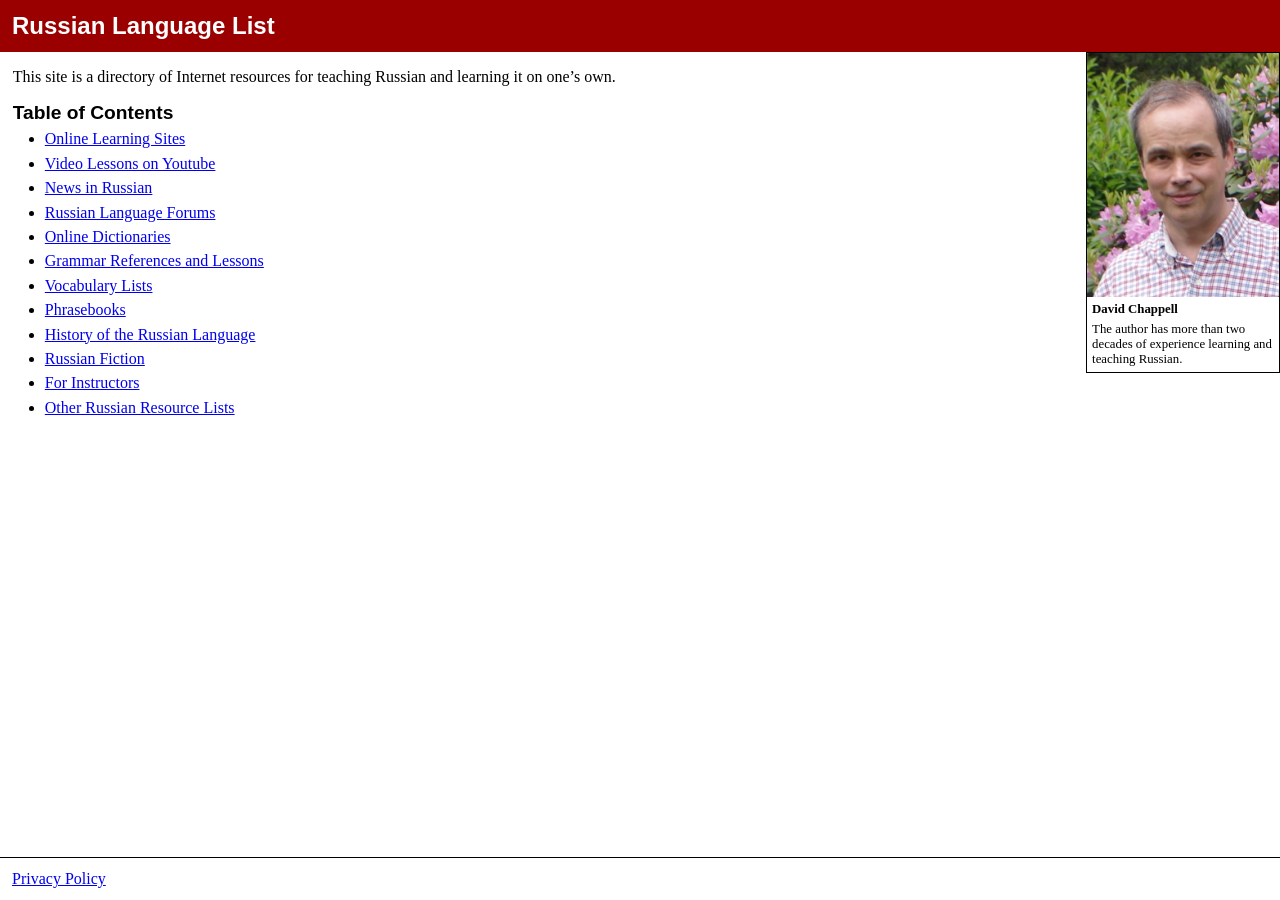
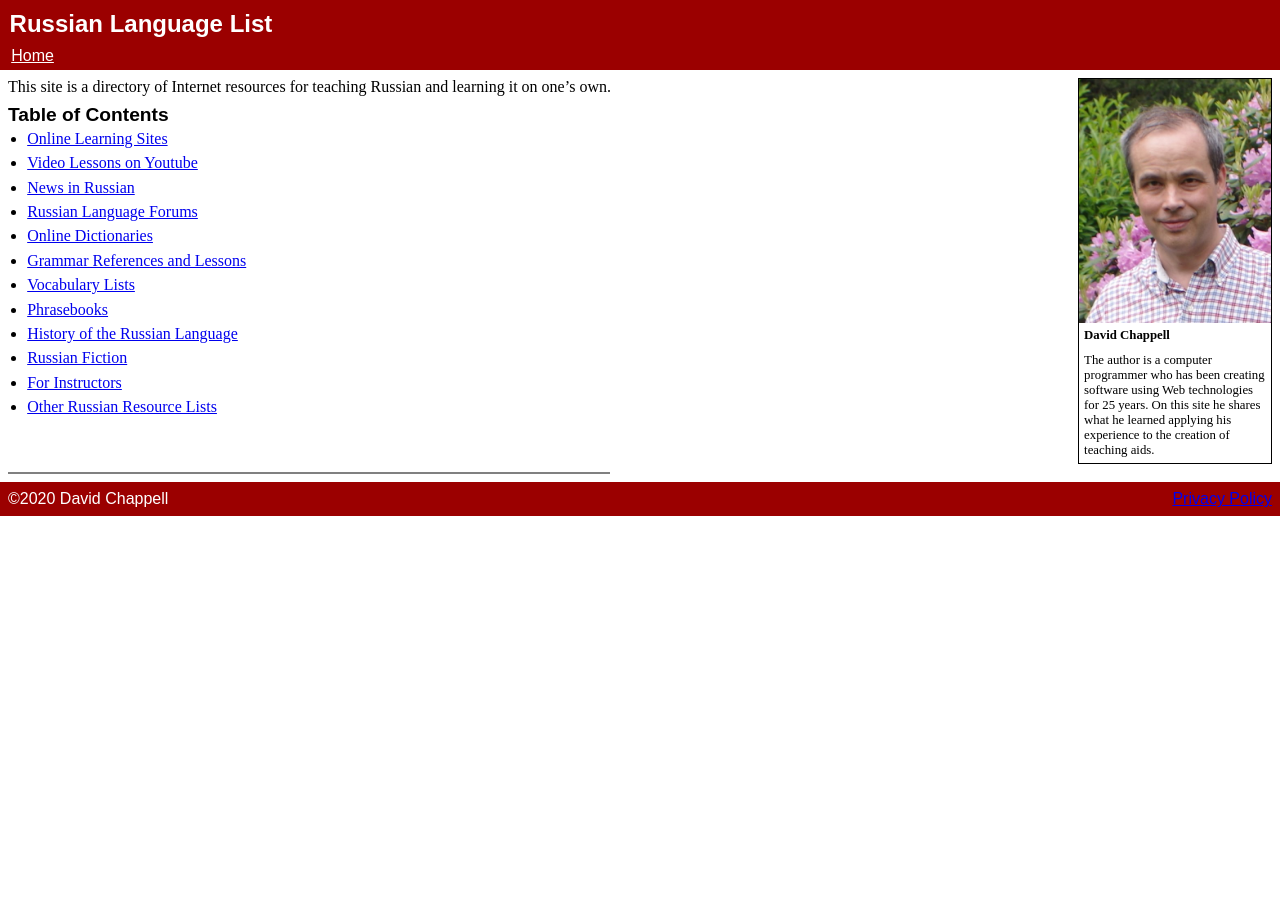
Before and after one commit to david672orford/russian-language-list, a Jekyll site: the page built from index.md, in a window 1280 px wide. Built offline with Jekyll 4.4.1, drawn with Linux system fonts in a browser that asks for light colours; our own code applies the rules of GitHub Pages for plain Markdown files.

Commit message:
updated style

```diff
--- a/_layouts/default.html
+++ b/_layouts/default.html
@@ -10,14 +10,32 @@
 
 <header>
   <h1><a href="{{ "/" | absolute_url }}">{{ site.title }}</a></h1>
+
+  <div class="breadcrumbs">
+  <a href="/">Home</a>
+  {% assign crumbs = page.url | split: '/' %}
+  {% for crumb in crumbs offset: 1 %}
+    {% if forloop.last %}
+      / {{ crumb | replace:'-',' ' | capitalize }}
+    {% else %}
+      / <a href="{% assign crumb_limit = forloop.index | plus: 1 %}{% for crumb in crumbs limit: crumb_limit %}{{ crumb | append: '/' }}{% endfor %}">{{ crumb | replace:'-',' ' | capitalize }}</a>
+    {% endif %}
+  {% endfor %}
+  </div>
+
+  {% if page.title_img %}
+  <img src="{{ page.title_img }}" alt="{{ page.title_alt }}">
+  {% endif %}
 </header>
 
 <div class="author_box">
   <img src="/assets/images/author.jpg">
-  <div class="author_byline">David Chappell</div>
-  <div class="author_blurb">
-    The author has more than two decades of experience learning and
-	teaching Russian.
+    <div class="author_byline">David Chappell</div>
+    <div class="author_blurb">
+      The author is a computer programmer who has been creating software
+      using Web technologies for 25 years. On this site he shares what he
+  	  learned applying his experience to the creation of teaching aids.
+    </div>
   </div>
 </div>
 
@@ -40,6 +58,7 @@
 </div>
 
 <footer>
+	<span>&copy;2020 David Chappell</span>
 	<span><a href="privacy">Privacy Policy</a></span>
 </footer>
 
--- a/assets/css/style.css
+++ b/assets/css/style.css
@@ -1,26 +1,41 @@
-HTML, BODY, HEADER, MAIN, H1, H2, UL, LI, TABLE, TR, TH, TD {
+HTML, BODY, HEADER, MAIN, H1, H2, H3, P, UL, LI, TABLE, TR, TH, TD, FIGURE, FIGCAPTION, IMG {
 	margin: 0;
 	padding: 0;
 	}
 BODY {
+	display: flex;
+	flex-direction: column;
 	background-color: white;
 	color: black;
 	font-size: 12pt;
 	}
 MAIN {
-	margin: .8em;
+	margin: .5em;
+	}
+H1, DIV.breadcrumbs, FOOTER {
+	font-family: sans-serif;
+	color: white;
+	background-color: #9b0000;		/* different on different sites */
 	}
 HEADER {
-	padding: 12px;
-	color: white;
-	background-color: #9b0000;
+	background-color: #808080;
 	}
-
+HEADER IMG {
+	display: block;
+	margin: 0 auto;
+	padding: .2em;
+	width: calc(100% - 10px);
+	max-width: 640px;
+	}
+DIV.breadcrumbs {
+	padding: 0 .7em .3em .7em;
+	}
+DIV.breadcrumbs A {
+	color: inherit;
+	}
 H1 {
-	font-family: sans-serif;
 	font-size: 150%;
-	color: inherit;
-	background-color: inherit;
+	padding: .4em;
 	}
 H1 A {
 	text-decoration: inherit;
@@ -28,17 +43,39 @@ H1 A {
 	}
 H2, H3 {
 	font-family: sans-serif;
+	}
+H2 {
 	font-size: 120%;
+	margin-bottom: .2em;
 	}
 H3 {
 	font-size: 100%;
+	margin: .4em 0 .2em 0;
 	}
 
-UL {
-	padding-left: 2em;
+P {
+	margin-bottom: .5em;
+	}
+
+UL, OL {
+	padding-left: 1.2em;
 	}
 LI {
-	margin: .4em 0;
+	margin: 0 0 .4em 0;
+	}
+
+FIGURE.right_edge {
+	float: right;
+	clear: both;
+	width: 15%;
+	max-width: 200px;
+	margin: .5em 0 .5em .5em;
+	padding: 5px;
+	border: 1px solid black;
+	}
+FIGURE A, FIGURE IMG {
+	display: block;
+	width: 100%;
 	}
 
 TABLE {
@@ -50,41 +87,77 @@ TH, TD {
 	}
 
 DIV.author_box {
-	margin: 0 0 .3em .3em;
-	width: 15%;
-	max-width: 200px;
+	display: flex;
+	flex-direction: row;
+	align-items: start;
+	margin: .5em;
 	border: thin solid black;
-	float: right;
-	font-size: 80%;
+	order: 99;		/* move to end */
 	}
 DIV.author_box IMG {
-	width: 100%;
 	display: block;
+	width: 17%;
 	}
 DIV.author_byline {
 	font-weight: bold;
 	margin: .4em;
+	font-size: 80%;
 	}
 DIV.author_blurb {
 	margin: .4em;
+	font-size: 80%;
+	}
+
+@media (min-width: 600px) {			/* if screen is wide enough, move author back to the right */
+	BODY {
+		display: block;
+		}
+	DIV.author_box {
+		flex-direction: column;
+		float: right;
+		width: 15%;
+		max-width: 200px;
+		}
+	DIV.author_box IMG {
+		width: 100%;
+		}
 	}
 
 DIV.google_ads {
 	clear: both;
-	margin: 2em .5em .5em .5em;
 	width: 80%;
 	max-width: 600px;
+	margin: .5em;
+	border: thin solid #808080;
+	order: 99;
 	}
 
 FOOTER {
+	/*position: fixed;
+	left: 0;
+	bottom: 0;
+	right: 0;*/
 	display: flex;
 	justify-content: space-between;
-	position: fixed;
-	left: 0;
-	bottom: 0;
-	right: 0;
-	padding: 12px;
-	border-top: 1px solid black;
+	padding: .5em;
+	order: 99;
+	}
+
+/* Syntax highlighting */
+PRE {
+	display: inline-block;		/* shrink to width, prevents overlap with floats */
+	padding: .5em;
 	background-color: white;
-	font-size: 12pt;
+	border: 1px solid black;
+	color: black;
+	margin: 0 .5em .5em .5em;
 	}
+.nt {		/* tag */
+	color: blue;
+	}
+.na {		/* attribute */
+	color: red;
+	}
+.ns {		/* string */
+	color: green;
+    }
```
